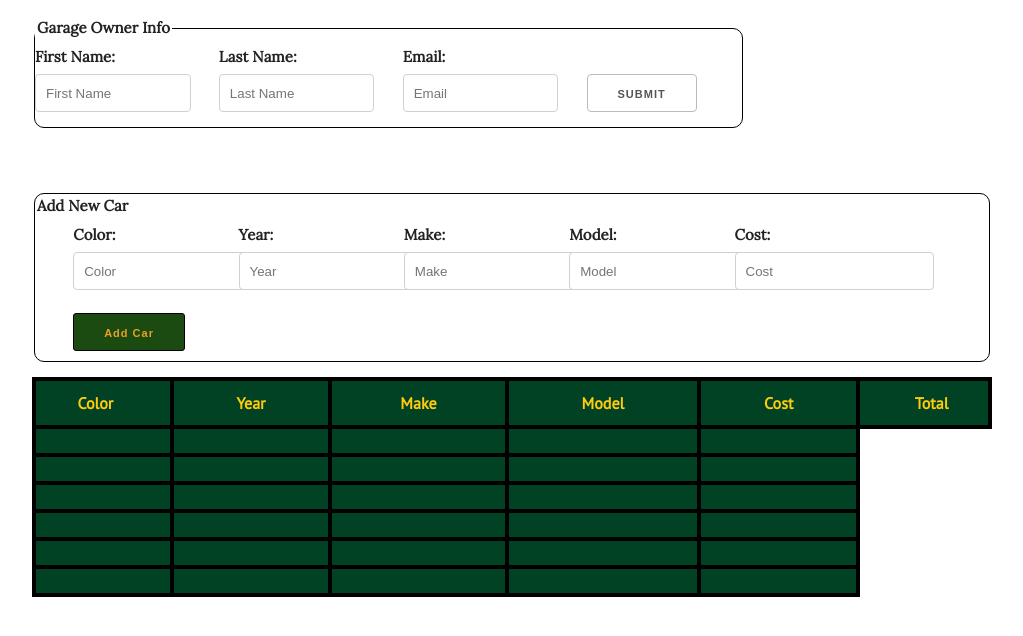
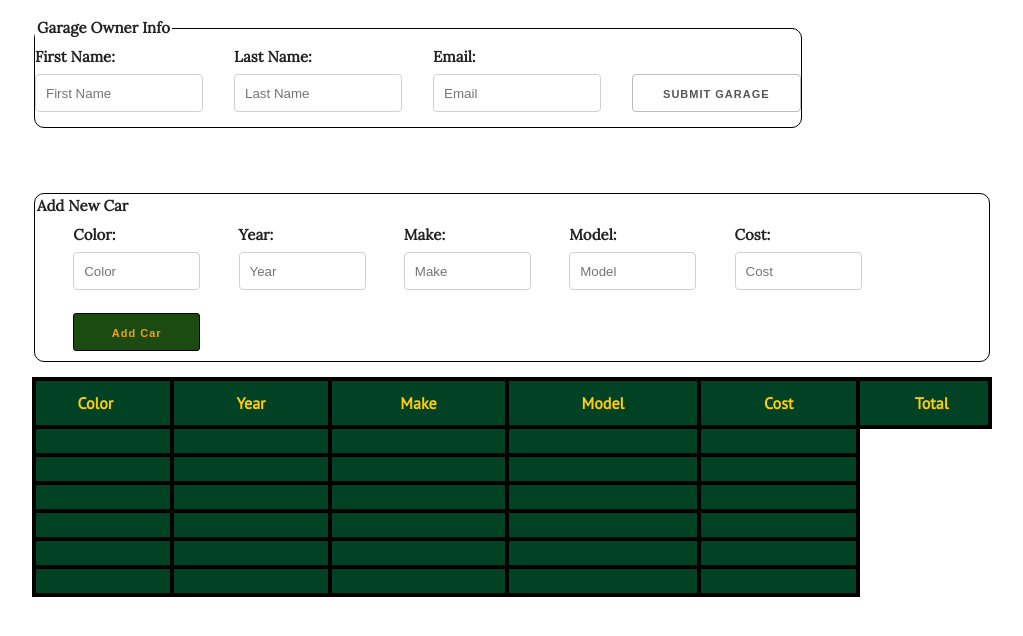
Before and after one commit to nickuhn/dream_car_garage, a website: page public/create.html in a window 1280 px wide. Shown: the part 72-708 px from the top of the page, without its empty margins (128-1151 px from the left). Drawn offline with nearby package versions, Linux system fonts and the light colour scheme; a script that the page names is missing.

Commit message:
submit button garage

```diff
--- a/public/create.html
+++ b/public/create.html
@@ -42,7 +42,7 @@
           <input type="email" class="email u-full-width" placeholder="Email" required="required" />
           </div>
           <div class="three columns">
-          <input type="submit" id="userButton" value="Submit" />
+          <input type="submit" id="userButton" value="Submit Garage" />
           </div>
         </div>
       </fieldset>
@@ -109,26 +109,26 @@
           <legend class="legend">Add New Car</legend>
           <div class="two columns">
           <label for="color" class="data">Color:</label>
-          <input type="text" class="color" placeholder="Color" required="required" />
+          <input type="text" class="color u-full-width" placeholder="Color" required="required" />
           </div>
           <div class="two columns">
           <label for="year" class="data">Year:</label>
-          <input type="number" class="year" placeholder="Year" required="required" />
+          <input type="number" class="year u-full-width" placeholder="Year" required="required" />
           </div>
           <div class="two columns">
           <label for="make" class="data">Make:</label>
-          <input type="text" class="make" placeholder="Make" required="required" />
+          <input type="text" class="make u-full-width" placeholder="Make" required="required" />
           </div>
           <div class="two columns">
           <label for="model" class="data">Model:</label>
-          <input type="text" class="model" placeholder="Model" required="required" />
+          <input type="text" class="model u-full-width" placeholder="Model" required="required" />
           </div>
           <div class="two columns">
           <label for="cost" class="data">Cost:</label>
-          <input type="number" class="cost" placeholder="Cost" required="required" />
+          <input type="number" class="cost u-full-width" placeholder="Cost" required="required" />
           </div>
           <div class="two columns">
-          <button id="add">Add Car</button>
+          <button id="add" class="u-full-width">Add Car</button>
           </div>
         </div>
       </fieldset>
```
